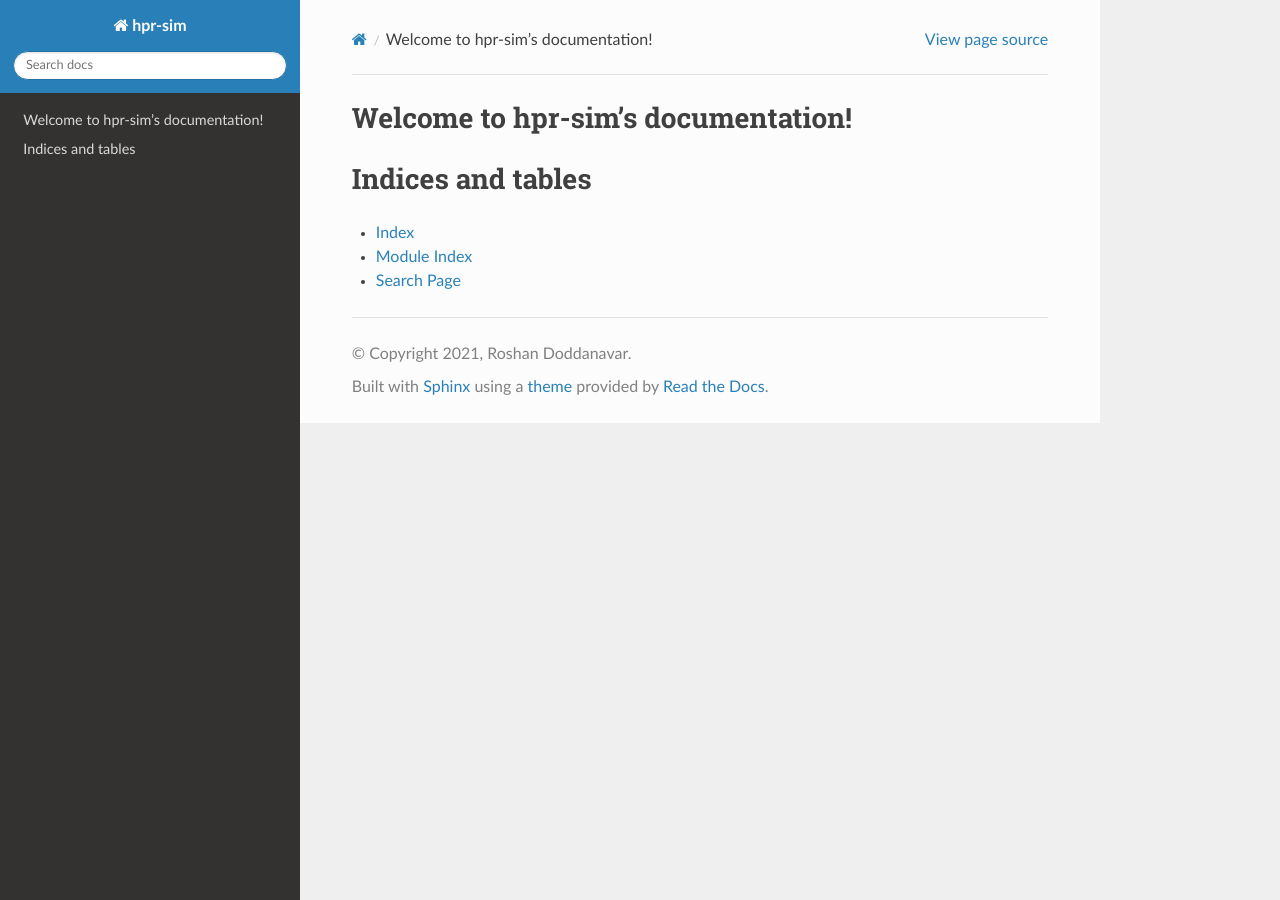
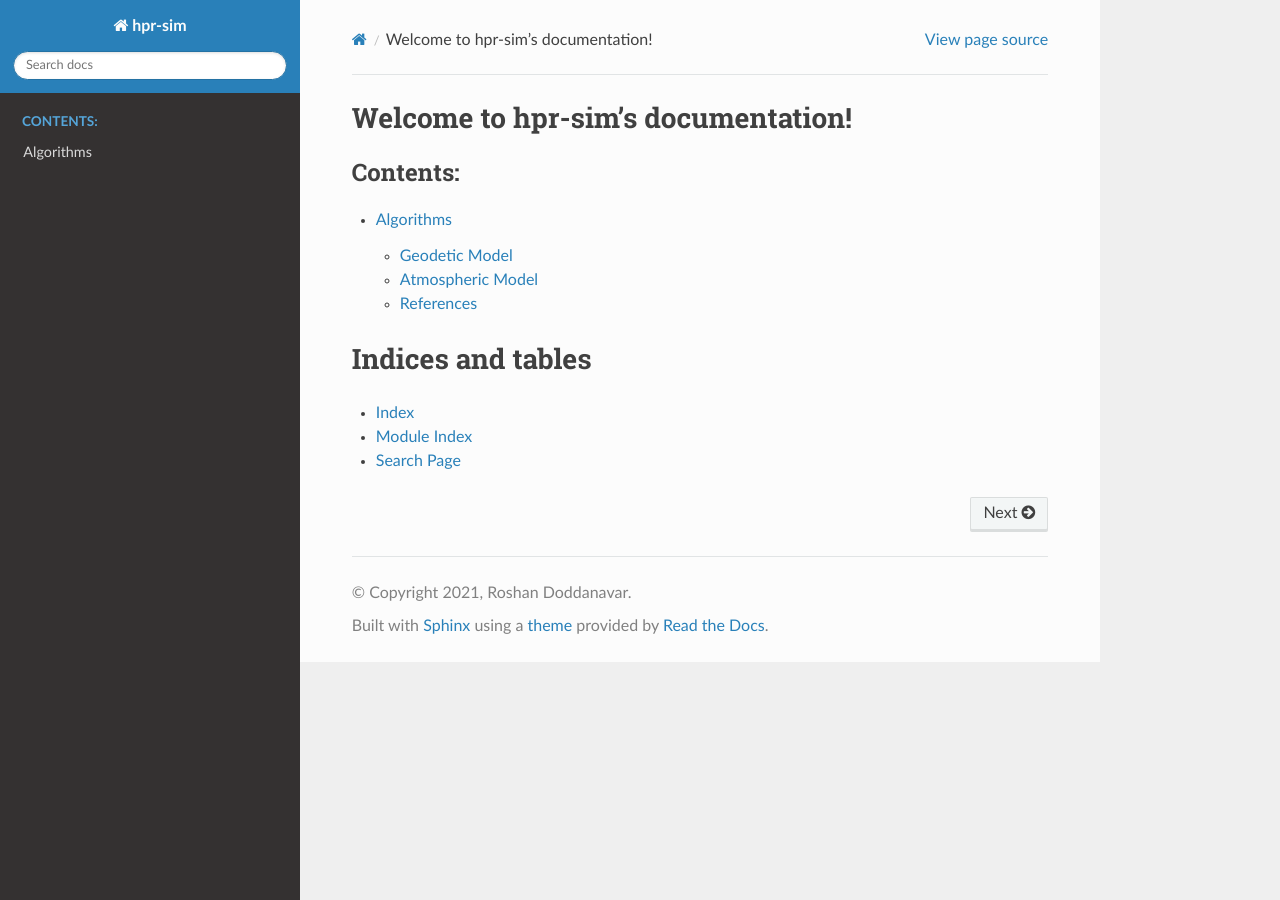
Before and after one commit to rdoddanavar/hpr-sim, a Sphinx documentation site: the page built from doc/sphinx/index.rst, in a window 1280 px wide. Built offline with Sphinx 7.4.7 and the Read the Docs theme 2.0.0, drawn with Linux system fonts in a browser that asks for light colours.

Commit message:
Added markdown files with myst, test eqn and ref

```diff
--- /dev/null
+++ b/doc/sphinx/algorithms.md
@@ -0,0 +1,15 @@
+# Algorithms
+
+## Geodetic Model
+
+$$
+    Test Equation
+$$
+
+This equation comes from [^myref]
+
+## Atmospheric Model
+
+## References
+
+[^myref]: (citation)
--- a/doc/sphinx/conf.py
+++ b/doc/sphinx/conf.py
@@ -27,8 +27,8 @@
 # Add any Sphinx extension module names here, as strings. They can be
 # extensions coming with Sphinx (named 'sphinx.ext.*') or your custom
 # ones.
-extensions = [
-]
+extensions = ['myst_parser']
+myst_enable_extensions = ['dollarmath', 'amsmath']
 
 # Add any paths that contain templates here, relative to this directory.
 templates_path = ['_templates']
--- a/doc/sphinx/index.rst
+++ b/doc/sphinx/index.rst
@@ -10,6 +10,8 @@
    :maxdepth: 2
    :caption: Contents:
 
+   algorithms
+
 
 
 Indices and tables
```
